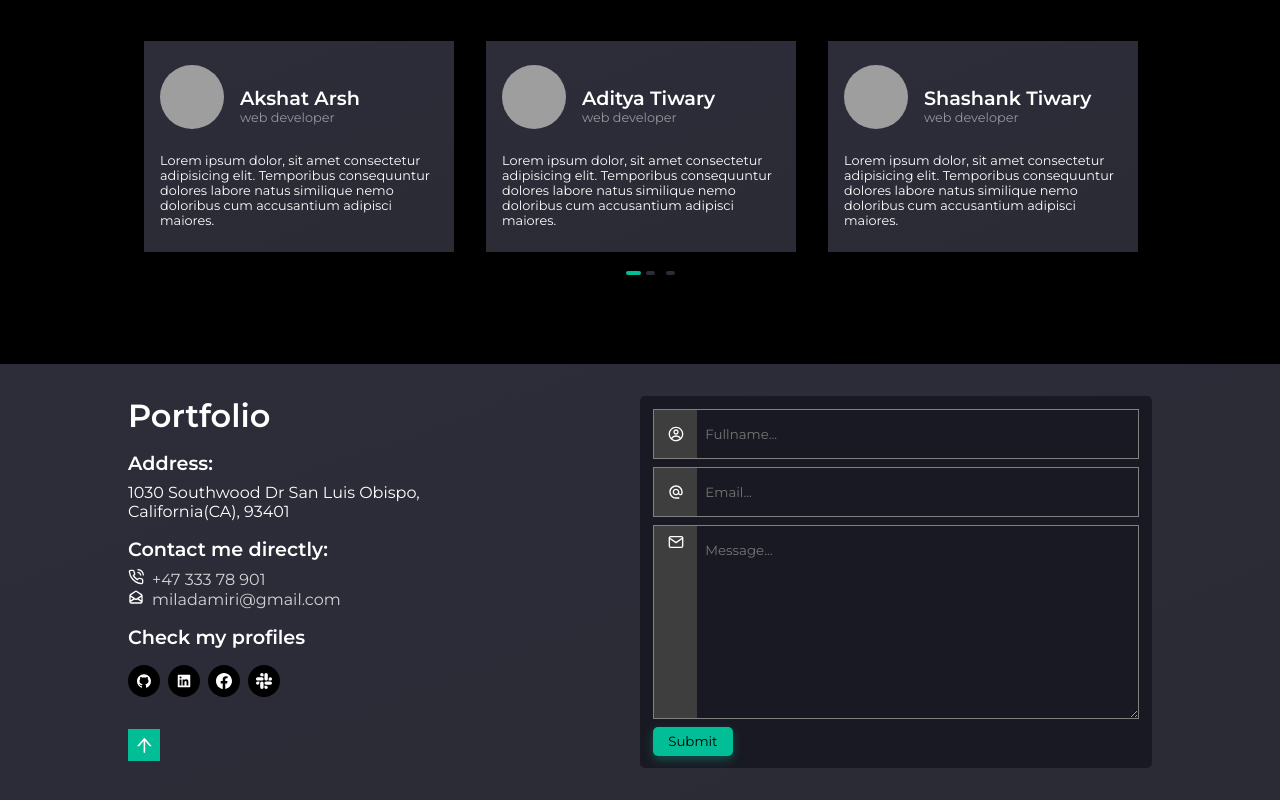
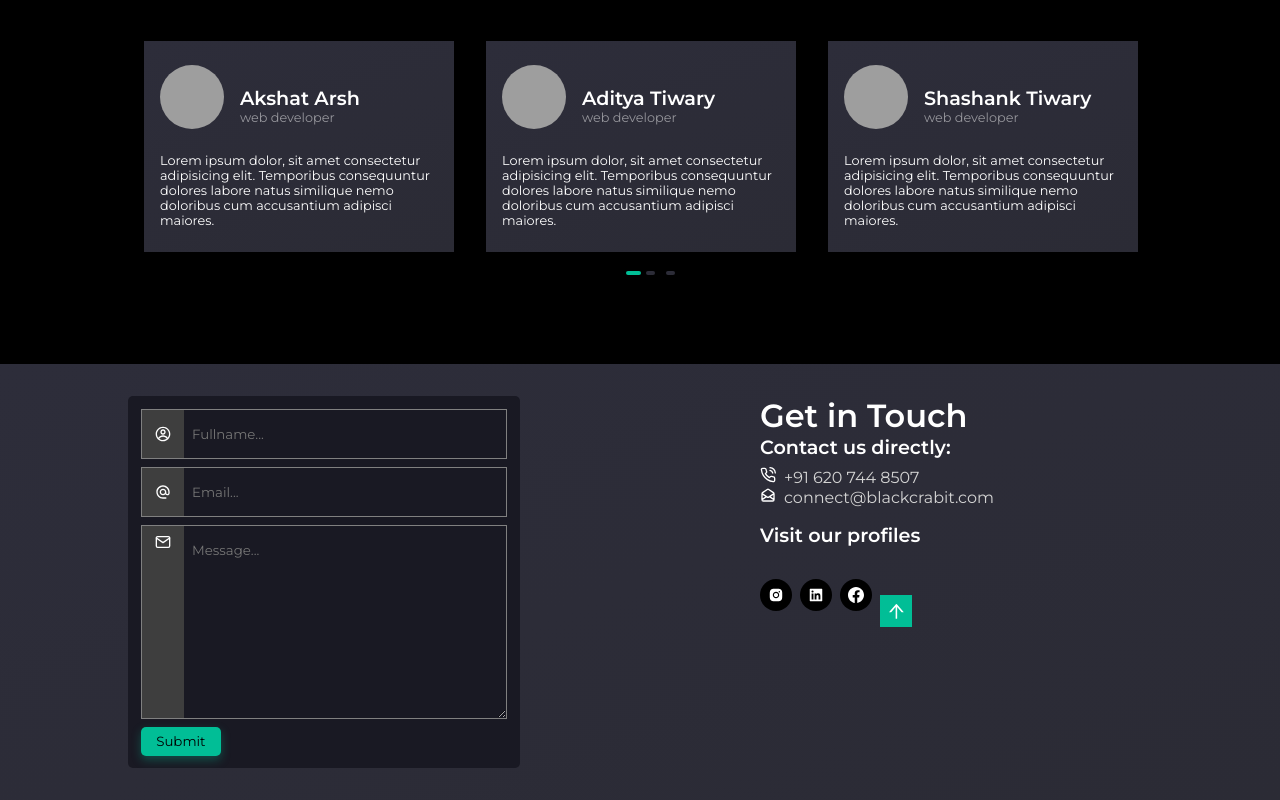
Before and after one commit to sourabhsinha1609/BlackCrab, a React (Create React App) app: page / in a window 1280 px wide. Shown: the part 3111-3911 px from the top of the page. Built offline with nearby package versions, Linux system fonts and the light colour scheme; grey boxes are pictures that could not be loaded; the HTML template or start-up script is replaced by a standard one.

Commit message:
initial commit

```diff
--- a/src/components/Footer/Footer.jsx
+++ b/src/components/Footer/Footer.jsx
@@ -3,8 +3,8 @@ import styled from "styled-components";
 import { MdAlternateEmail } from "react-icons/md";
 import { CgProfile } from "react-icons/cg";
 import { HiOutlineMailOpen } from "react-icons/hi";
-import { AiFillGithub, AiFillLinkedin, AiOutlineArrowUp } from "react-icons/ai";
-import { BsFacebook, BsSlack } from "react-icons/bs";
+import {  AiFillLinkedin,AiFillInstagram, AiOutlineArrowUp } from "react-icons/ai";
+import { BsFacebook } from "react-icons/bs";
 import { FiMail, FiPhoneCall } from "react-icons/fi";
 import { Slide, Zoom, Fade } from "react-awesome-reveal";
 
@@ -17,82 +17,7 @@ const Footer = () => {
   };
   return (
     <Container id="footer">
-      <Profile>
-        <Slide direction="left" delay={1}>
-          <h1>Portfolio</h1>
-        </Slide>
-        <div className="address">
-          <Slide direction="left">
-            <h1>Address:</h1>
-          </Slide>
-          <Slide direction="left">
-            <p>1030 Southwood Dr San Luis Obispo, California(CA), 93401</p>
-          </Slide>
-        </div>
-        <div className="links">
-          <Slide direction="left">
-            <h1>Contact me directly:</h1>
-          </Slide>
-          <div>
-            <span>
-              <FiPhoneCall />
-            </span>
-            <Slide direction="left">
-              <a href="tel:+4733378901">+47 333 78 901</a>
-            </Slide>
-          </div>
-          <div>
-            <Slide direction="left">
-              <span>
-                <HiOutlineMailOpen />
-              </span>
-            </Slide>
-            <Slide>
-              <a href="mailto:miladamiri@gmail.com">miladamiri@gmail.com</a>
-            </Slide>
-          </div>
-        </div>
-        <div className="profiles">
-          <Slide direction="left">
-            <h1>Check my profiles</h1>
-          </Slide>
-          <div className="icons">
-            <Zoom>
-              <span>
-                <a href="/">
-                  <AiFillGithub />
-                </a>
-              </span>
-            </Zoom>
-            <Zoom>
-              <span>
-                <a href="/">
-                  <AiFillLinkedin />
-                </a>
-              </span>
-            </Zoom>
-            <Zoom>
-              <span>
-                <a href="/">
-                  <BsFacebook />
-                </a>
-              </span>
-            </Zoom>
-            <Zoom>
-              <span>
-                <a href="/">
-                  <BsSlack />
-                </a>
-              </span>
-            </Zoom>
-          </div>
-        </div>
-        <Fade>
-          <ArrowUp onClick={scrollUp}>
-            <AiOutlineArrowUp />
-          </ArrowUp>
-        </Fade>
-      </Profile>
+
       <Form>
         <Slide direction="right">
           <form>
@@ -116,8 +41,72 @@ const Footer = () => {
             </div>
             <button>Submit</button>
           </form>
+
         </Slide>
       </Form>
+
+      <Profile>
+        <Slide direction="left" delay={1}>
+          <h1>Get in Touch</h1>
+        </Slide>
+        <div className="links">
+          <Slide direction="left">
+            <h1>Contact us directly:</h1>
+          </Slide>
+          <div>
+            <span>
+              <FiPhoneCall />
+            </span>
+            <Slide direction="left">
+              <a href="tel:+916207448507">+91 620 744 8507</a>
+            </Slide>
+          </div>
+          <div>
+            <Slide direction="left">
+              <span>
+                <HiOutlineMailOpen />
+              </span>
+            </Slide>
+            <Slide>
+              <a href="mailto:connect@blackcrabit.com">connect@blackcrabit.com</a>
+            </Slide>
+          </div>
+        </div>
+        <div className="profiles">
+          <Slide direction="left">
+            <h1>Visit our profiles</h1>
+          </Slide>
+          <div className="icons">
+            <Zoom>
+              <span>
+                <a href="/">
+                  <AiFillInstagram />
+                </a>
+              </span>
+            </Zoom>
+            <Zoom>
+              <span>
+                <a href="/">
+                  <AiFillLinkedin />
+                </a>
+              </span>
+            </Zoom>
+            <Zoom>
+              <span>
+                <a href="/">
+                  <BsFacebook />
+                </a>
+              </span>
+            </Zoom>
+            <Fade>
+          <ArrowUp onClick={scrollUp}>
+            <AiOutlineArrowUp />
+          </ArrowUp>
+        </Fade>
+
+          </div>
+        </div>
+      </Profile>
     </Container>
   );
 };
@@ -132,13 +121,14 @@ const Container = styled.div`
   max-width: 1280px;
   margin: 0 auto;
   display: flex;
+  gap: 15rem;
   justify-content: space-between;
   @media (max-width: 840px) {
     width: 90%;
   }
 
   @media (max-width: 650px) {
-    flex-direction: column;
+    flex-direction: column-reverse; /* Switched to column-reverse */
     gap: 3rem;
   }
 `;
@@ -148,7 +138,10 @@ const Profile = styled.div`
     padding: 1rem 0;
     h1 {
       font-size: 1.2rem;
+
     }
+
+
 
     p {
       width: 60%;
@@ -230,6 +223,7 @@ const ArrowUp = styled.div`
 `;
 const Form = styled.div`
   flex: 1;
+
   h1 {
     font-size: 1.3rem;
     padding-bottom: 0.7rem;
```
